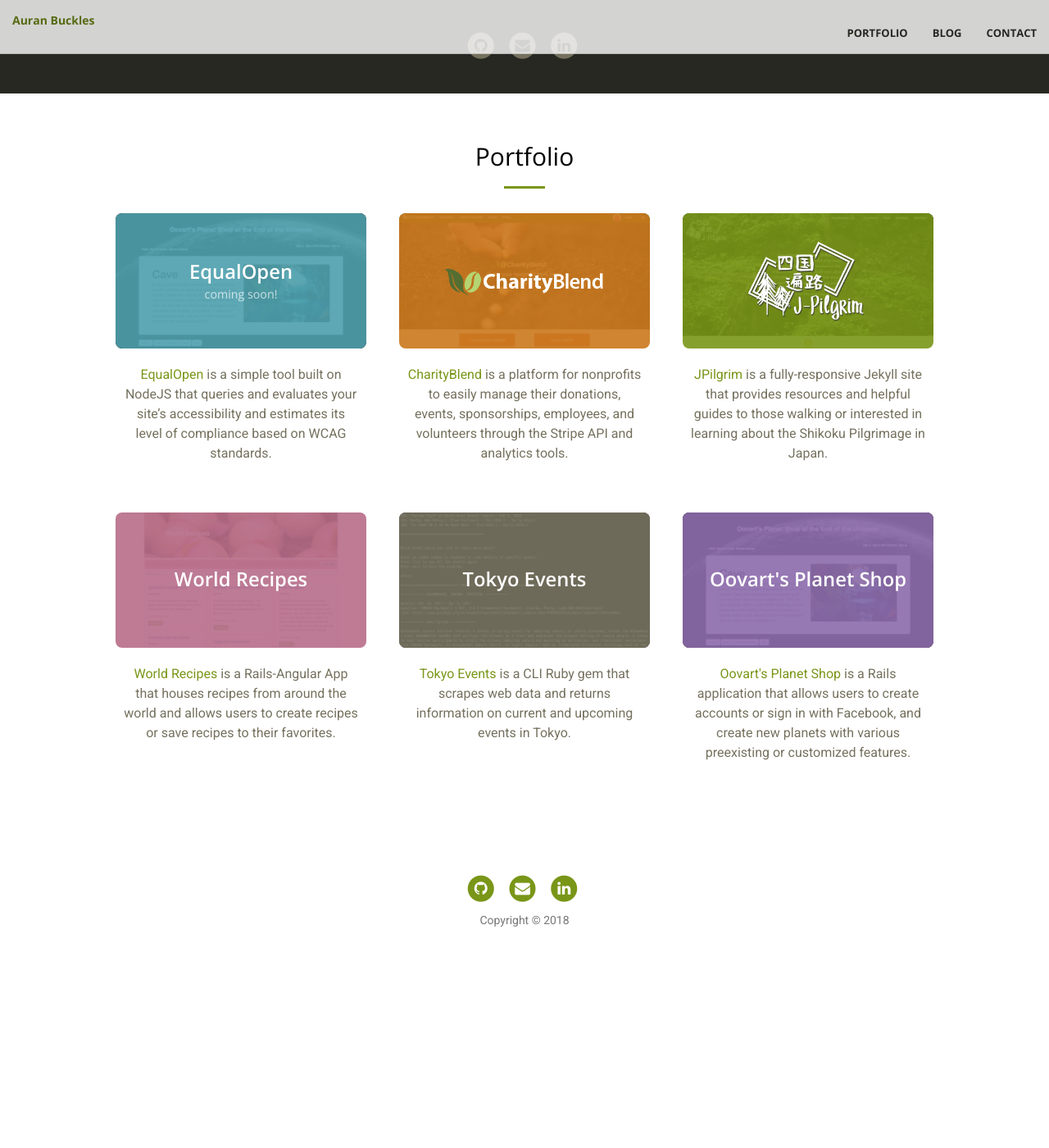
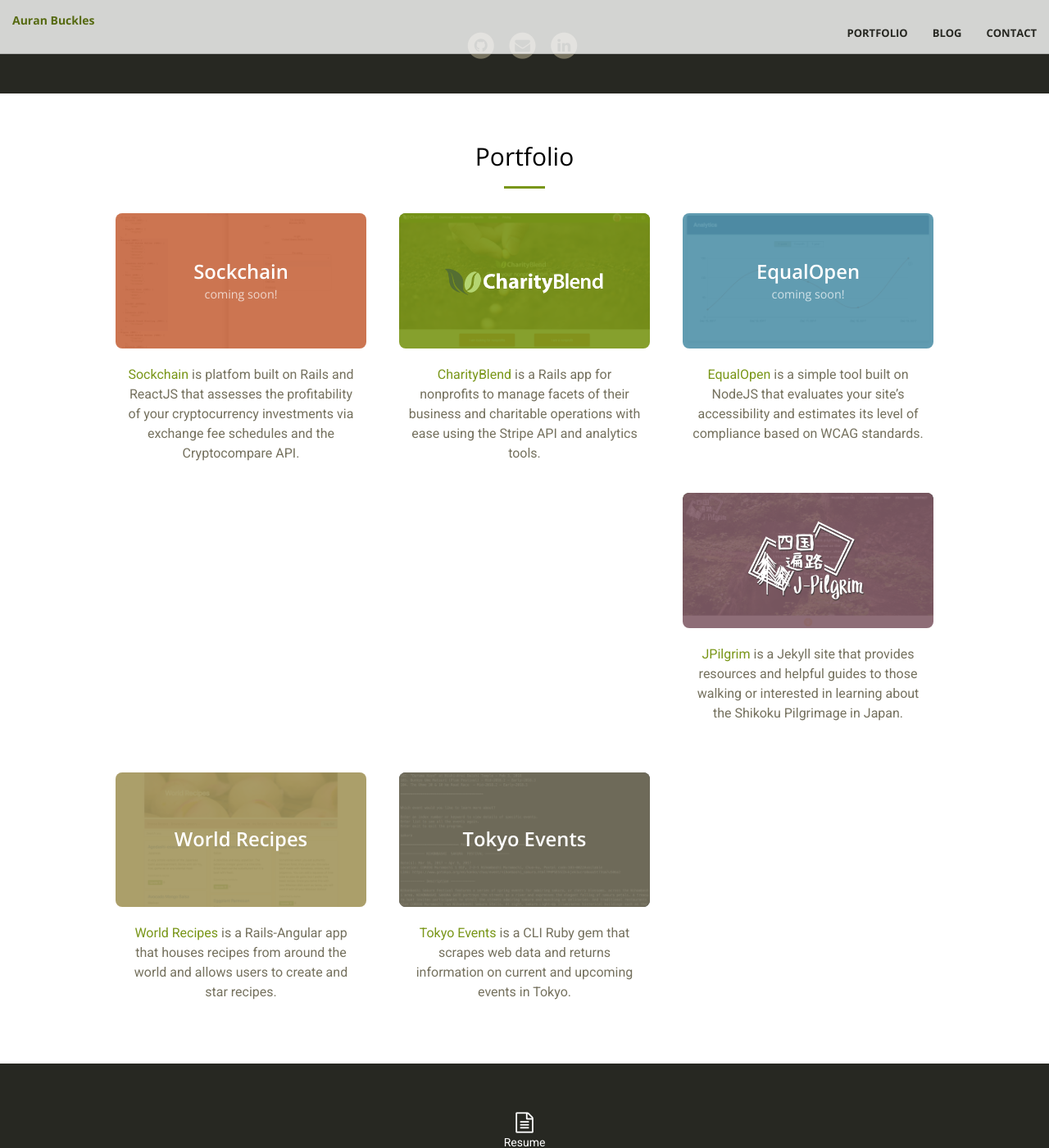
Before and after one commit to auranbuckles/auranbuckles, a Jekyll site: the page built from index.html, in a window 1280 px wide and 1400 px high, scrolled down 666 px. Shown: the whole window at 82% size. Built offline with Jekyll 4.4.1, drawn with Linux system fonts in a browser that asks for light colours; nearby versions of some CDN libraries; before the commit the page ends 1844 px from its top, so only the background shows below that.

Commit message:
add new projects to portfolio and rearrange colors

```diff
--- a/_includes/footer.html
+++ b/_includes/footer.html
@@ -1,10 +1,20 @@
 <!-- Footer -->
-<section>
+<section class="bg-dark">
   <footer>
     <div class="container">
       <div class="row">
         <div class="col-xs-12 text-center">
-          {% include social_media.html %}
+          <a href="{{ site.url }}/downloads/resume.pdf" target="_blank">
+            <i class="fa fa-file-text-o" aria-hidden="true"></i>
+            <p>Resume</p>
+          </a>
+        </div>
+      </div>
+      <div class="row">
+        <div class="col-xs-12 text-center">
+          <div class="white-icons">
+            {% include social_media.html %}
+          </div>
           <p class="copyright text-muted text-center">Copyright &copy; {{ site.time | date: '%Y' }}</p>
         </div>
       </div>
--- a/_includes/header.html
+++ b/_includes/header.html
@@ -1,4 +1,4 @@
-<header id="header">
+<header id="header" class="bg-dark">
   <div class="header-content">
 		<div id="title-container" class="header-content-inner col-md-6">
 			<p class="comment">/* Hello */</p>
--- a/_includes/portfolio.html
+++ b/_includes/portfolio.html
@@ -10,19 +10,19 @@
     <div class="container-fluid">
         <div class="row portfolio-container">
           <div id="project-1" class="col-lg-4 col-sm-6 project">
-            <a href="/" target="_blank" class="portfolio-box">
-                <img src="img/portfolio/oovarts.png" class="img-responsive project-img" alt="Oovart's Planet Shop Project">
+            <a href="https://www.sockchain.com/" target="_blank" class="portfolio-box">
+                <img src="img/portfolio/sockchain.png" class="img-responsive project-img" alt="Sockchain">
                 <div class="portfolio-box-caption">
                     <div class="portfolio-box-caption-content">
                         <div class="project-name">
-                            EqualOpen
+                            Sockchain
                             <span>coming soon!</span>
                         </div>
                     </div>
                 </div>
             </a>
             <div class="project-description">
-              <p><a href="/" target="_blank">EqualOpen</a> is a simple tool built on NodeJS that queries and evaluates your site’s accessibility and estimates its level of compliance based on WCAG standards.</p>
+              <p><a href="https://www.sockchain.com/" target="_blank">Sockchain</a> is platfom built on Rails and ReactJS that assesses the profitability of your cryptocurrency investments via exchange fee schedules and the Cryptocompare API.</p>
             </div>
           </div>
           <div id="project-2" class="col-lg-4 col-sm-6 project">
@@ -37,10 +37,26 @@
               </div>
             </a>
             <div class="project-description">
-              <p><a href="https://www.charityblend.com/" target="_blank">CharityBlend</a> is a platform for nonprofits to easily manage their donations, events, sponsorships, employees, and volunteers through the Stripe API and analytics tools.</p>
+              <p><a href="https://www.charityblend.com/" target="_blank">CharityBlend</a> is a Rails app for nonprofits to manage facets of their business and charitable operations with ease using the Stripe API and analytics tools.</p>
             </div>
           </div>
           <div id="project-3" class="col-lg-4 col-sm-6 project">
+            <a href="/" target="_blank" class="portfolio-box">
+                <img src="img/portfolio/equalopen.png" class="img-responsive project-img" alt="Oovart's Planet Shop Project">
+                <div class="portfolio-box-caption">
+                    <div class="portfolio-box-caption-content">
+                        <div class="project-name">
+                            EqualOpen
+                            <span>coming soon!</span>
+                        </div>
+                    </div>
+                </div>
+            </a>
+            <div class="project-description">
+              <p><a href="/" target="_blank">EqualOpen</a> is a simple tool built on NodeJS that evaluates your site’s accessibility and estimates its level of compliance based on WCAG standards.</p>
+            </div>
+          </div>
+          <div id="project-4" class="col-lg-4 col-sm-6 project">
             <a href="https://www.jpilgrim.com/" target="_blank" class="portfolio-box">
                 <img src="img/portfolio/jpilgrim.png" class="img-responsive project-img" alt="JPilgrim screenshot">
                 <div class="portfolio-box-caption">
@@ -52,10 +68,10 @@
                 </div>
             </a>
             <div class="project-description">
-              <p><a href="https://www.jpilgrim.com/" target="_blank">JPilgrim</a> is a fully-responsive Jekyll site that provides resources and helpful guides to those walking or interested in learning about the Shikoku Pilgrimage in Japan.</p>
+              <p><a href="https://www.jpilgrim.com/" target="_blank">JPilgrim</a> is a Jekyll site that provides resources and helpful guides to those walking or interested in learning about the Shikoku Pilgrimage in Japan.</p>
             </div>
           </div>
-          <div id="project-4" class="col-lg-4 col-sm-6 project">
+          <div id="project-5" class="col-lg-4 col-sm-6 project">
             <a href="https://github.com/auranbuckles/world-recipes" target="_blank" class="portfolio-box">
                 <img src="img/portfolio/world-recipes.png" class="img-responsive project-img" alt="">
                 <div class="portfolio-box-caption">
@@ -67,10 +83,10 @@
                 </div>
             </a>
             <div class="project-description">
-              <p><a href="https://github.com/auranbuckles/world-recipes" target="_blank">World Recipes</a> is a Rails-Angular App that houses recipes from around the world and allows users to create recipes or save recipes to their favorites.</p>
+              <p><a href="https://github.com/auranbuckles/world-recipes" target="_blank">World Recipes</a> is a Rails-Angular app that houses recipes from around the world and allows users to create and star recipes.</p>
             </div>
           </div>
-          <div id="project-5" class="col-lg-4 col-sm-6 project">
+          <div id="project-6" class="col-lg-4 col-sm-6 project">
             <a href="https://github.com/auranbuckles/tokyo-events-cli-gem" target="_blank" class="portfolio-box">
                 <img src="img/portfolio/tokyo-events.png" class="img-responsive project-img" alt="">
                 <div class="portfolio-box-caption">
@@ -85,21 +101,6 @@
               <p><a href="https://github.com/auranbuckles/tokyo-events-cli-gem" target="_blank">Tokyo Events</a> is a CLI Ruby gem that scrapes web data and returns information on current and upcoming events in Tokyo.</p>
             </div>
           </div>
-          <div id="project-6" class="col-lg-4 col-sm-6 project">
-            <a href="https://github.com/auranbuckles/oovarts-planet-shop-at-the-end-of-the-universe" target="_blank" class="portfolio-box">
-                <img src="img/portfolio/oovarts.png" class="img-responsive project-img" alt="Oovart's Planet Shop Project">
-                <div class="portfolio-box-caption">
-                    <div class="portfolio-box-caption-content">
-                        <div class="project-name">
-                            Oovart's Planet Shop
-                        </div>
-                    </div>
-                </div>
-            </a>
-            <div class="project-description">
-              <p><a href="https://github.com/auranbuckles/oovarts-planet-shop-at-the-end-of-the-universe" target="_blank">Oovart's Planet Shop</a> is a Rails application that allows users to create accounts or sign in with Facebook, and create new planets with various preexisting or customized features.</p>
-            </div>
-          </div>
         </div>
     </div>
 </section>
--- a/_sass/_base.scss
+++ b/_sass/_base.scss
@@ -50,6 +50,13 @@
 .bg-dark {
   background-color: $theme-dark;
   color: white;
+  a {
+    color: white;
+  }
+  a:hover {
+    color: $theme-grey;
+    text-decoration: none;
+  }
 }
 
 .text-faded {
@@ -64,6 +71,10 @@
 .text-faded a:hover {
   text-decoration: none;
   border-bottom: 1px dotted $grass;
+}
+
+.text-muted {
+  color: $theme-grey;
 }
 
 aside {
@@ -162,7 +173,6 @@
   min-height: auto;
   @include background-cover;
   background-position: center;
-  background-color: $theme-dark;
   .header-content {
     position: relative;
     text-align: left;
@@ -421,46 +431,55 @@
   }
 }
 
-// CharityBlend
+// Sockchain
 #project-1 {
   .portfolio-box-caption {
-    background: rgba( $water-dark, .9 );
+    background: rgba( $sockchain, .9 );
   }
 }
-// JPilgrim
+// CharityBlend
 #project-2 {
   .portfolio-box-caption {
-    background: rgba( $pumpkin-dark, .9 );
+    background: rgba( $charityblend, .9 );
   }
   img.project-logo {
     width: 70%;
   }
 }
-// World Recipes
+// EqualOpen
 #project-3 {
   .portfolio-box-caption {
-    background: rgba( $theme-primary, .9 );
+    background: rgba( $equalopen, .9 );
+  }
+}
+// JPilgrim
+#project-4 {
+  .portfolio-box-caption {
+    background: rgba( $jpilgrim, .9 );
   }
   img.project-logo {
     width: 55%;
   }
 }
-// Oovart's
-#project-4 {
-  .portfolio-box-caption {
-    background: rgba( $orchid-dark, .9 );
-  }
-}
-// Zookeeper
+// World Recipes
 #project-5 {
   .portfolio-box-caption {
-    background: rgba( $theme-grey, .9 );
+    background: rgba( $world-recipes, .9 );
   }
 }
 // Tokyo CLI
 #project-6 {
   .portfolio-box-caption {
-    background: rgba( $lavender-dark, .9 );
+    background: rgba( $theme-grey, .9 );
+  }
+}
+
+footer {
+  i.fa-file-text-o {
+    font-size: 1.8em;
+  }
+  p {
+    margin-bottom: 40px;
   }
 }
 
--- a/css/main.scss
+++ b/css/main.scss
@@ -40,14 +40,15 @@
 $theme-light: #F8F8F2;
 $cloud: #F8F8F2;
 $orchid: #ef7ab8;
-$orchid-dark: #b76d8a;
 $water: #66D9EF;
-$water-dark: #52a3b1;
 $grass: #A6E22E;
 $pumpkin: #FD971F;
-$pumpkin-dark: #ca781c;
 $lavender: #c792fc;
-$lavender-dark: #8f6eaf;
+$sockchain: #c7663f;
+$charityblend: #799618;
+$equalopen: #5092a9;
+$jpilgrim: #825e69;
+$world-recipes: #a2955d;
 
 $white: #ffffff;
 
```
Also changed, not shown: img/portfolio/equal.png (deleted), img/portfolio/equalopen.png (added), img/portfolio/sockchain.png (added), 1 other file. Lines whose indentation alone changed are shown as unchanged.
